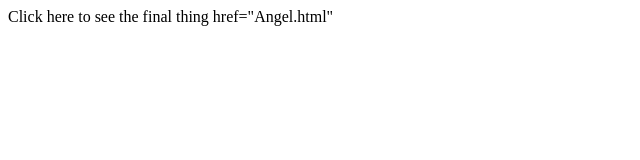
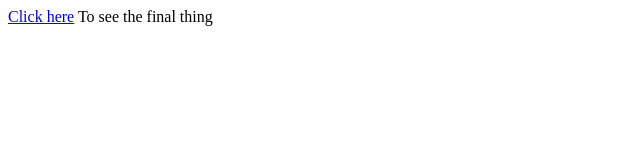
Before and after one commit to StuartWalker-creator/luxury-Homes-Uganda, a plain HTML site: page index.html in a window 1280 px wide. Shown: the whole page, without its empty margins (0-640 px from the left). Drawn offline with Linux system fonts and the light colour scheme.

Commit message:
Update index.html

```diff
--- a/index.html
+++ b/index.html
@@ -1 +1 @@
-Click here to see the final thing <a> href="Angel.html"</a>
+ <a href="Angel.html"> Click here</a> To see the final thing
```
